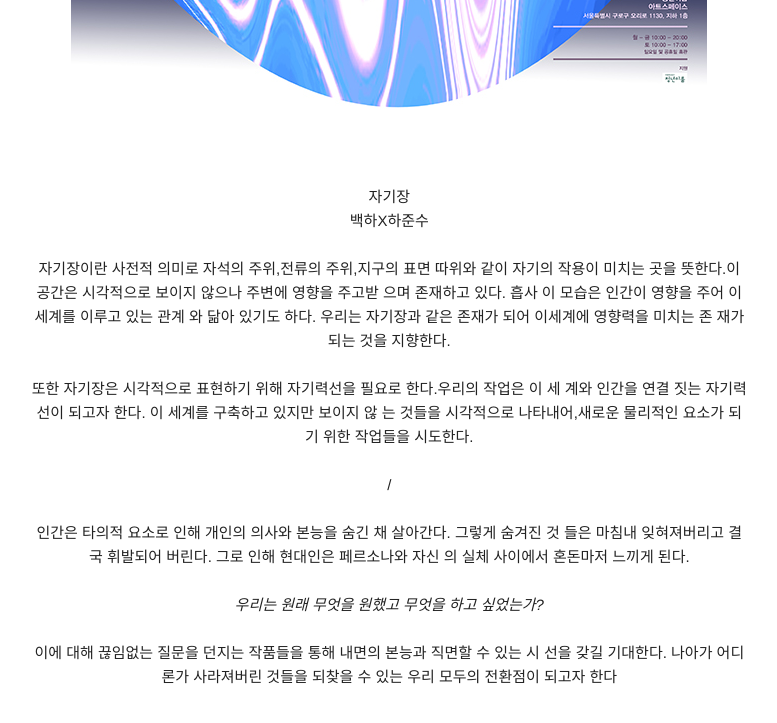
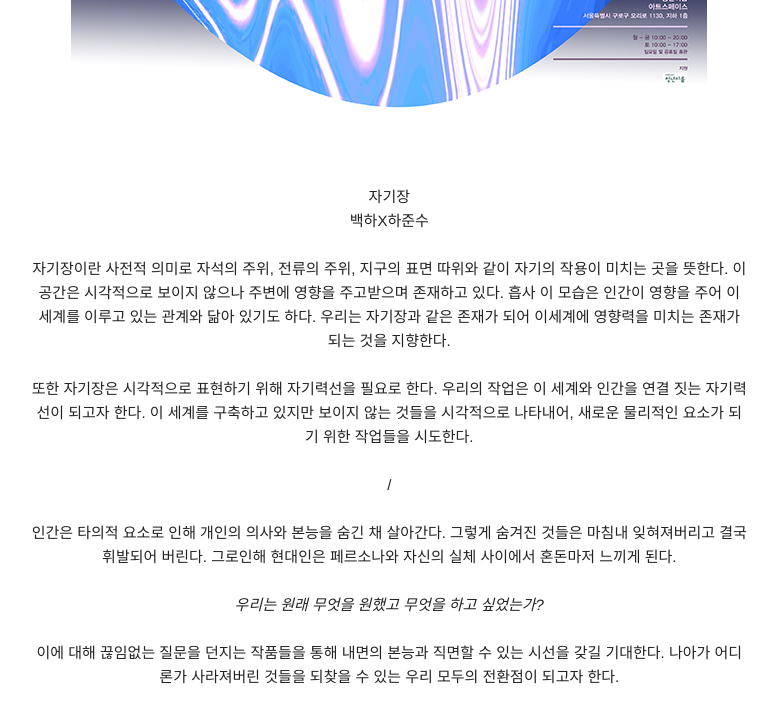
Before and after one commit to Baek-Ha/Baek-Ha.github.io, a Jekyll site: the page built from _posts/exhibition/2023-12-29-exhibition-2019-2020.md, in a window 1280 px wide and 900 px high, scrolled down 4869 px. Shown: the top 723 px of the window, without its empty margins (338-1115 px from the left). Built offline with Jekyll 4.4.1, drawn with Linux system fonts in a browser that asks for light colours.

Commit message:
fix typo

```diff
--- a/_posts/exhibition/2023-12-29-exhibition-2019-2020.md
+++ b/_posts/exhibition/2023-12-29-exhibition-2019-2020.md
@@ -76,22 +76,12 @@
     <p>
       자기장<br>
       백하X하준수<br><br>
-      자기장이란 사전적 의미로 자석의 주위,전류의 주위,지구의 표면 따위와 같이 자기의
-      작용이 미치는 곳을 뜻한다.이 공간은 시각적으로 보이지 않으나 주변에 영향을 주고받
-      으며 존재하고 있다. 흡사 이 모습은 인간이 영향을 주어 이 세계를 이루고 있는 관계
-      와 닮아 있기도 하다. 우리는 자기장과 같은 존재가 되어 이세계에 영향력을 미치는 존
-      재가 되는 것을 지향한다. <br><br>
-      또한 자기장은 시각적으로 표현하기 위해 자기력선을 필요로 한다.우리의 작업은 이 세
-      계와 인간을 연결 짓는 자기력선이 되고자 한다. 이 세계를 구축하고 있지만 보이지 않
-      는 것들을 시각적으로 나타내어,새로운 물리적인 요소가 되기 위한 작업들을 시도한다.
+      자기장이란 사전적 의미로 자석의 주위, 전류의 주위, 지구의 표면 따위와 같이 자기의 작용이 미치는 곳을 뜻한다. 이 공간은 시각적으로 보이지 않으나 주변에 영향을 주고받으며 존재하고 있다. 흡사 이 모습은 인간이 영향을 주어 이 세계를 이루고 있는 관계와 닮아 있기도 하다. 우리는 자기장과 같은 존재가 되어 이세계에 영향력을 미치는 존재가 되는 것을 지향한다. <br><br>
+      또한 자기장은 시각적으로 표현하기 위해 자기력선을 필요로 한다. 우리의 작업은 이 세계와 인간을 연결 짓는 자기력선이 되고자 한다. 이 세계를 구축하고 있지만 보이지 않는 것들을 시각적으로 나타내어, 새로운 물리적인 요소가 되기 위한 작업들을 시도한다.
       <br><br>/<br><br>
-      인간은 타의적 요소로 인해 개인의 의사와 본능을 숨긴 채 살아간다. 그렇게 숨겨진 것
-      들은 마침내 잊혀져버리고 결국 휘발되어 버린다. 그로 인해 현대인은 페르소나와 자신
-      의 실체 사이에서 혼돈마저 느끼게 된다.<br><br>
+      인간은 타의적 요소로 인해 개인의 의사와 본능을 숨긴 채 살아간다. 그렇게 숨겨진 것들은 마침내 잊혀져버리고 결국 휘발되어 버린다. 그로인해 현대인은 페르소나와 자신의 실체 사이에서 혼돈마저 느끼게 된다.<br><br>
       <i>우리는 원래 무엇을 원했고 무엇을 하고 싶었는가?</i><br><br>
-      이에 대해 끊임없는 질문을 던지는 작품들을 통해 내면의 본능과 직면할 수 있는 시
-      선을 갖길 기대한다. 나아가 어디론가 사라져버린 것들을 되찾을 수 있는 우리 모두의
-      전환점이 되고자 한다
+      이에 대해 끊임없는 질문을 던지는 작품들을 통해 내면의 본능과 직면할 수 있는 시선을 갖길 기대한다. 나아가 어디론가 사라져버린 것들을 되찾을 수 있는 우리 모두의 전환점이 되고자 한다.
     </p>
   </div>
 </div>
```
Also changed, not shown: _posts/exhibition/2023-12-29-exhibition-2021.md (+2 -2 lines), _posts/work/2023-12-29-work-2018.md (+3 -3 lines), _posts/work/2023-12-29-work-2021.md (+6 -6 lines), _posts/work/2023-12-29-work-2023.md (+6 -6 lines).
